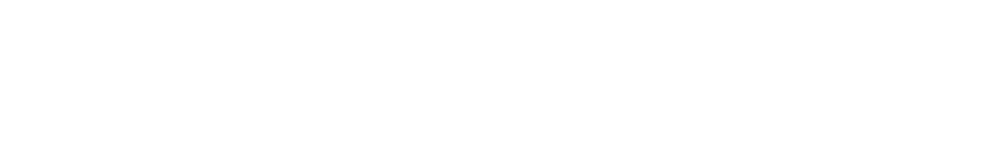
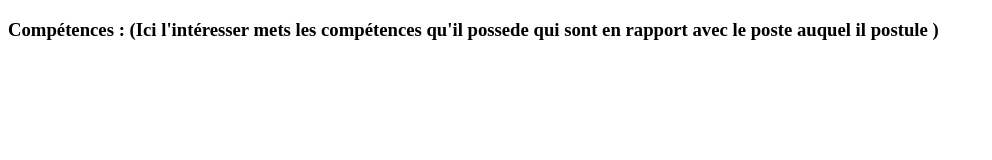
Before and after one commit to User2401/mon-cv, a plain HTML site: page index.html in a window 1280 px wide. Shown: the whole page, without its empty margins (0-992 px from the left). Drawn offline with Linux system fonts and the light colour scheme.

Commit message:
mise en place de la section competences

```diff
--- a/index.html
+++ b/index.html
@@ -7,6 +7,7 @@
     <title>Document</title>
 </head>
 <body>
+    <h3>Compétences : (Ici l'intéresser mets les compétences qu'il possede qui sont en rapport avec le poste auquel il postule )</h3>
 
 </body>
 </html>
```
